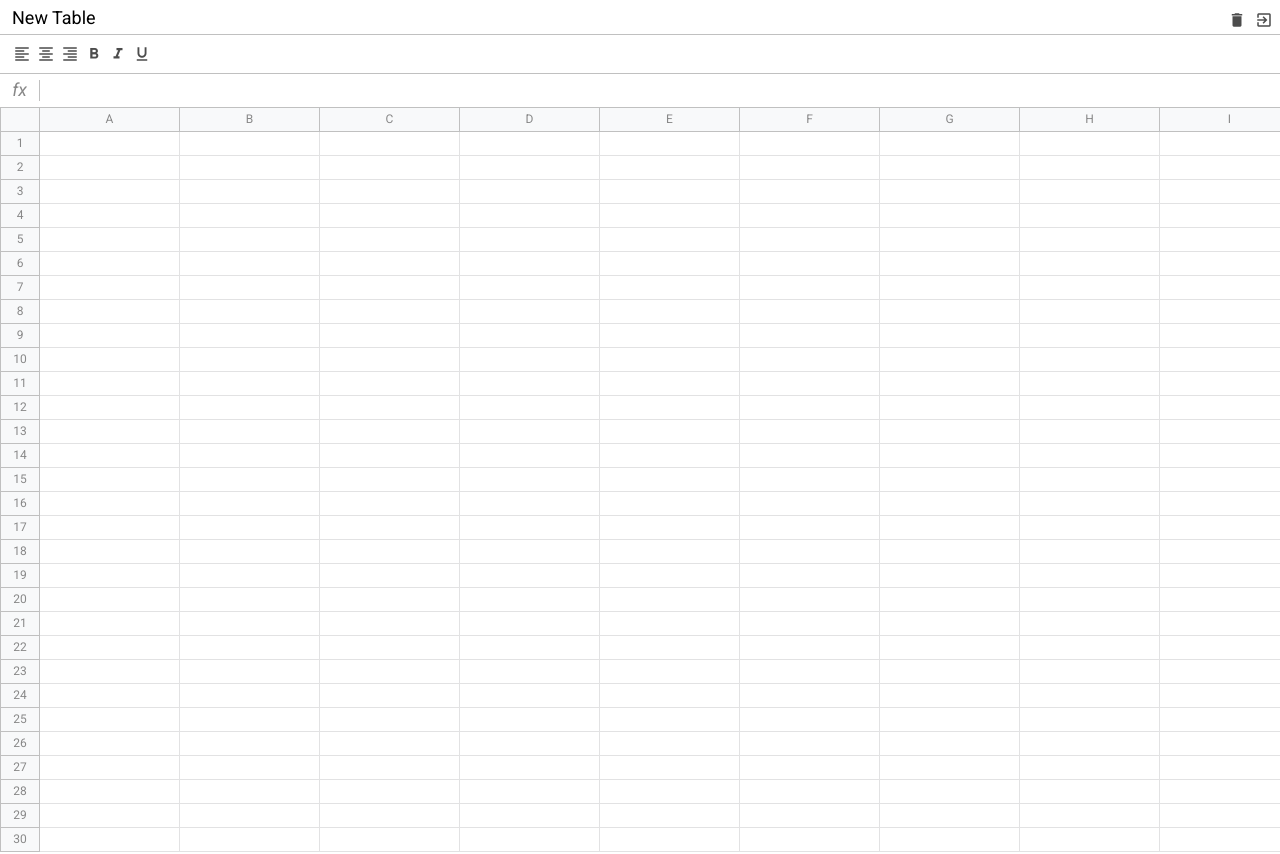
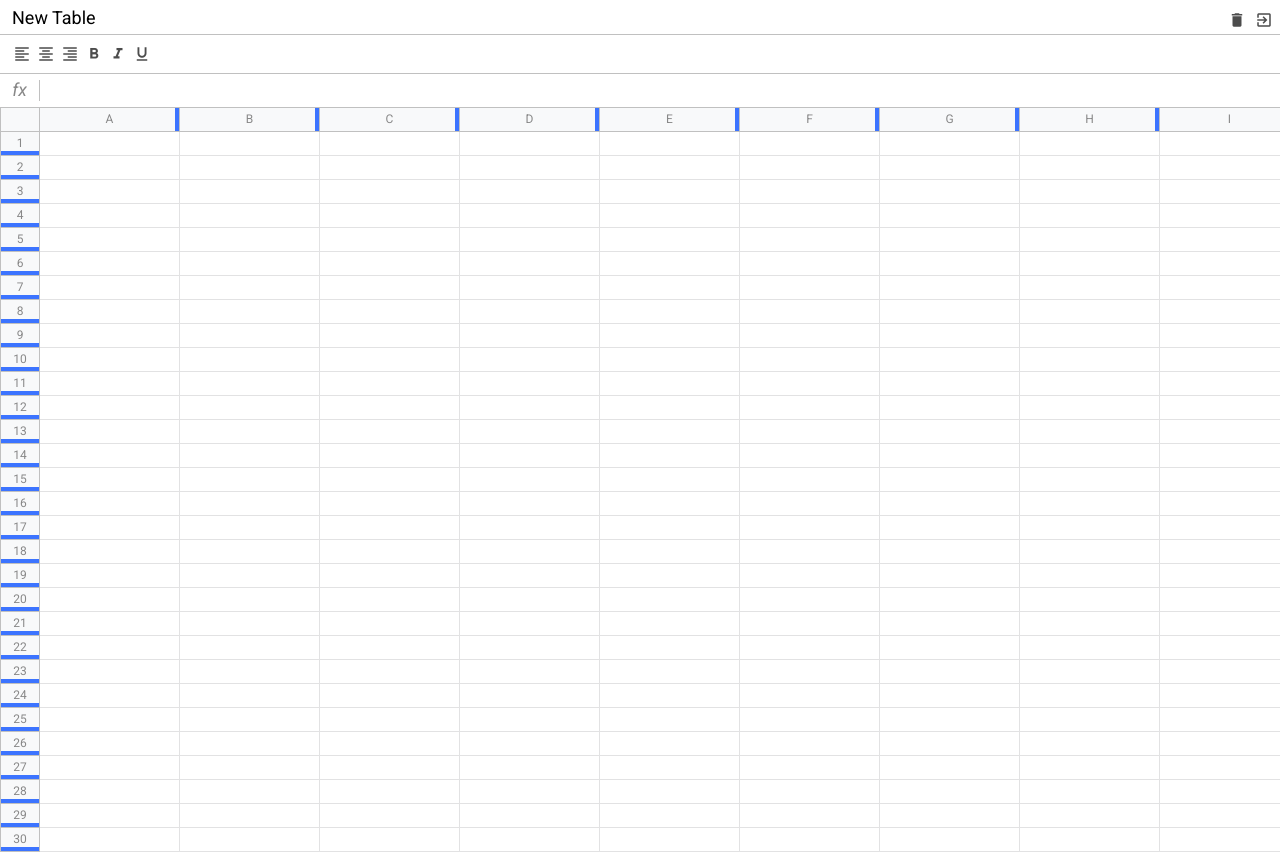
Before and after one commit to tinaytini/Excel, a website built with webpack: page src/index.html in a window 1280 px wide. Built offline with nearby package versions, Linux system fonts and the light colour scheme.

Commit message:
resize layout

```diff
--- a/src/components/table/Table.js
+++ b/src/components/table/Table.js
@@ -1,9 +1,25 @@
+import { DomListener } from "../../core/DomListener";
 import { ExcelComponent } from "../../core/ExcelComponent";
 import { createTable } from "./table.template";
 
 export class Table extends ExcelComponent {
     static className = 'excel__table'
+
+    constructor($root) {
+        super($root, {
+            listeners: ['mousedown']
+        })
+    }
+
     toHTML() {
         return createTable()
     }
+
+    onMousedown() {
+        console.log(event.target.getAttribute('data-resize'))
+        if (event.target.dataset.resize) {
+            console.log('resize')
+        }
+    }
+
 }
--- a/src/components/table/table.template.js
+++ b/src/components/table/table.template.js
@@ -11,14 +11,21 @@ function createCell() {
 
 function createCol(col) {
     return `
-    <div class="column">${col}</div>
+    <div class="column">
+        ${col}
+        <div class="col-resize" data-resize="col"></div>
+    </div>
     `
 }
 
 function createRow(index, content) {
+    const resizer = index ? `<div class="row-resize"  data-resize="row"></div>` : ''
     return `
         <div class="row">
-            <div class="row_info">${index ? index : ''}</div>
+            <div class="row_info">
+                ${index ? index : ''}
+                ${resizer}
+            </div>
             <div class="row_data">
             ${content}
             </div>
--- a/src/scss/table.scss
+++ b/src/scss/table.scss
@@ -18,6 +18,7 @@
     }
 
     .row_info {
+        position: relative;
         display: flex;
         justify-content: center;
         align-items: center;
@@ -27,11 +28,13 @@
         background-color: #f8f9fa;
         border-top: none;
     }
+
     .row_data {
         display: flex;
 
     }
     .column {
+        position: relative;
         display: flex;
         justify-content: center;
         align-items: center;
@@ -63,4 +66,33 @@
             font-size: .8rem;
         }
     }
+
+    .col-resize, .row-resize {
+        position: absolute;
+        bottom: 0;
+        right: 0;
+        background-color: #3c74ff;
+        // opacity: 0;
+
+        &:hover {
+            opacity: 1;
+        }
+    }
+
+    .col-resize {
+        top: 0;
+        width: 4px;
+
+        &:hover {
+            cursor: col-resize;
+        }
+    }
+
+    .row-resize {
+        left: 0;
+        height: 4px;
+        &:hover {
+            cursor: row-resize;
+        }
+    }
 }
```
